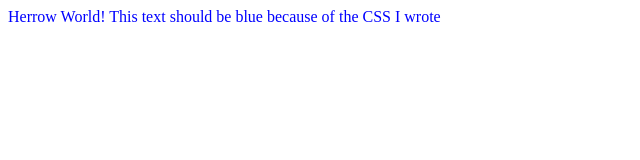
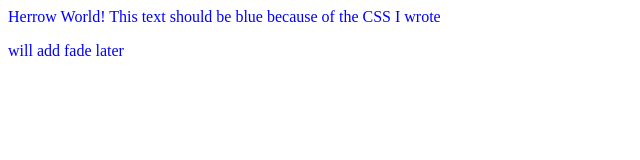
Before and after one commit to fulkast/HerrowWorld, a plain HTML site: page index.html in a window 1280 px wide. Shown: the whole page, without its empty margins (0-640 px from the left). Drawn offline with Linux system fonts and the light colour scheme.

Commit message:
update to do

```diff
--- a/index.html
+++ b/index.html
@@ -4,6 +4,8 @@
   </head>
   <body>
     <p>Herrow World! This text should be blue because of the CSS I wrote</p>
+
+    <p >will add fade later </p>
     <script type="text/javascript" src="js/index.js"></script>
   </body>
 </html>
```
